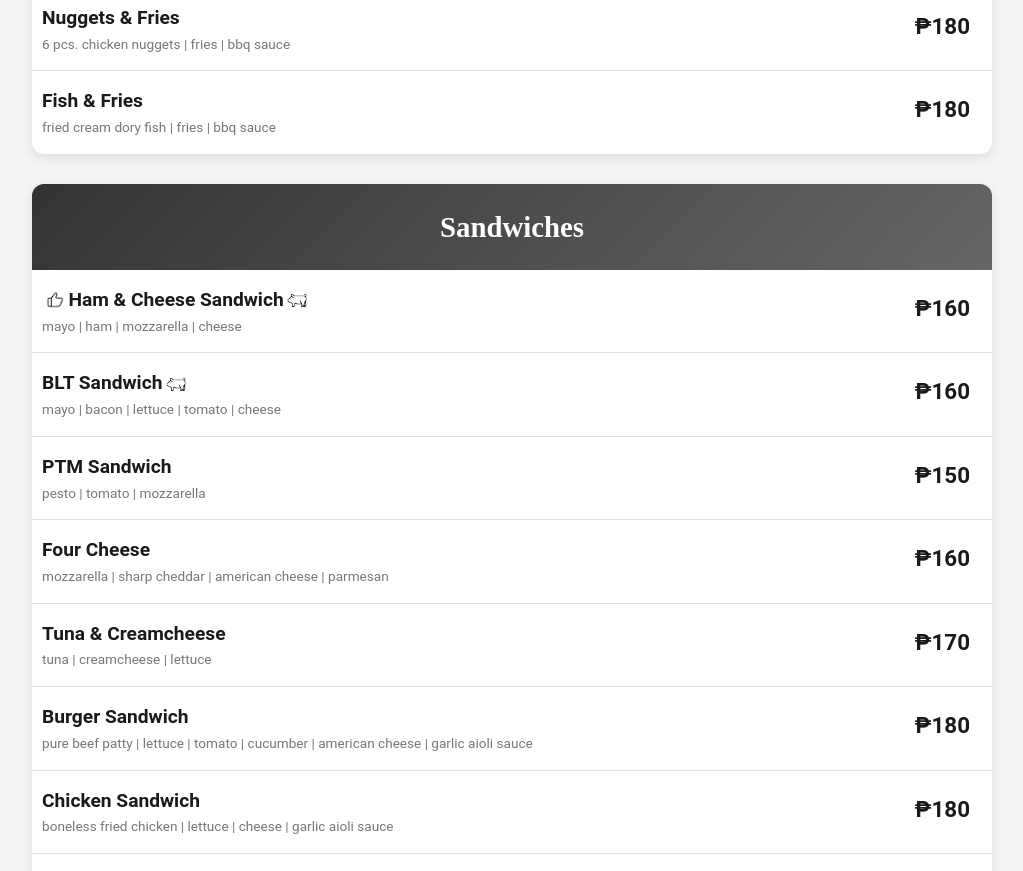
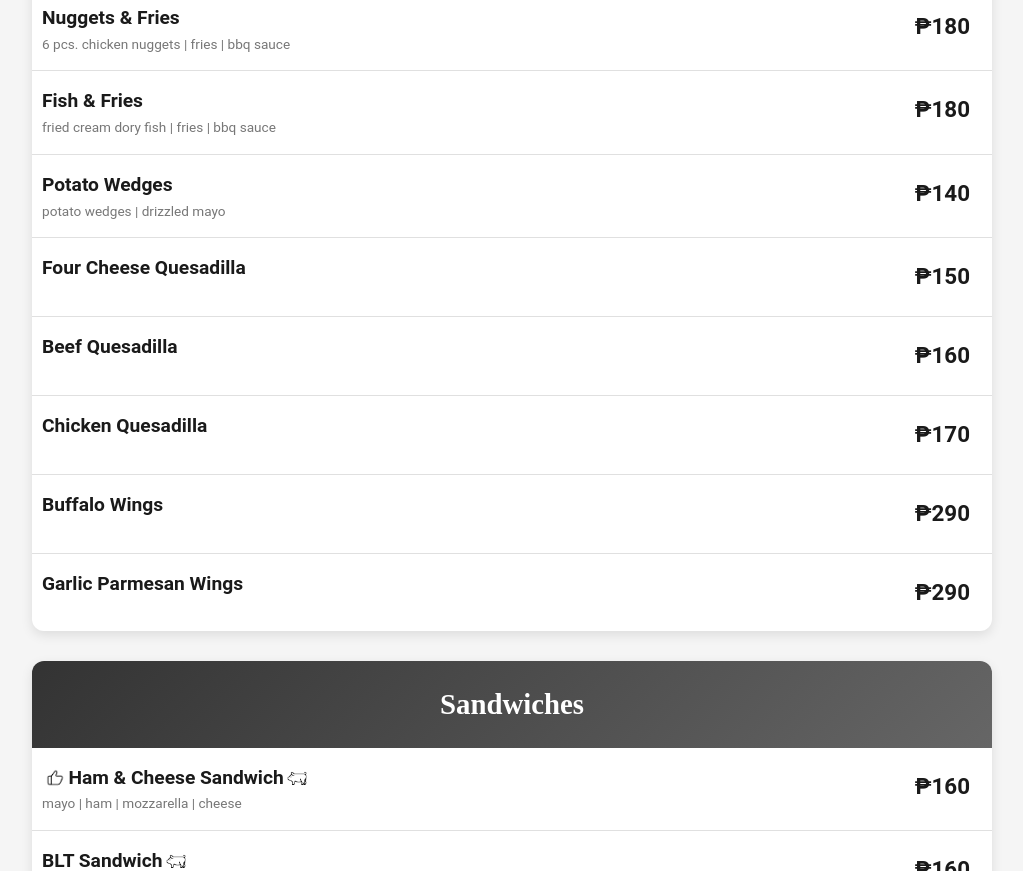
Before and after one commit to Darry17/Pan-Grill-Web-based-app, a plain HTML site: page index.html in a window 1280 px wide. Shown: the part 2922-3793 px from the top of the page, without its empty margins (128-1151 px from the left). Drawn offline with Linux system fonts and the light colour scheme.

Commit message:
completed pica pica

```diff
--- a/index.html
+++ b/index.html
@@ -322,6 +322,67 @@
                     </div>
                     <div class="item-price">₱180</div>
                 </div>
+
+                <div class="menu-item">
+                    <div class="item-info">
+                        <div class="tag-wrapper">
+                            <div class="item-name">Potato Wedges</div>
+                        </div>
+                        <div class="item-ingredients">potato wedges | drizzled mayo</div>
+                    </div>
+                    <div class="item-price">₱140</div>
+                </div>
+
+                <div class="menu-item">
+                    <div class="item-info">
+                        <div class="tag-wrapper">
+                            <div class="item-name">Four Cheese Quesadilla</div>
+                        </div>
+                        <div class="item-ingredients"></div>
+                    </div>
+                    <div class="item-price">₱150</div>
+                </div>
+
+                <div class="menu-item">
+                    <div class="item-info">
+                        <div class="tag-wrapper">
+                            <div class="item-name">Beef Quesadilla</div>
+                        </div>
+                        <div class="item-ingredients"></div>
+                    </div>
+                    <div class="item-price">₱160</div>
+                </div>
+
+                <div class="menu-item">
+                    <div class="item-info">
+                        <div class="tag-wrapper">
+                            <div class="item-name">Chicken Quesadilla</div>
+                        </div>
+                        <div class="item-ingredients"></div>
+                    </div>
+                    <div class="item-price">₱170</div>
+                </div>
+
+                <div class="menu-item">
+                    <div class="item-info">
+                        <div class="tag-wrapper">
+                            <div class="item-name">Buffalo Wings</div>
+                        </div>
+                        <div class="item-ingredients"></div>
+                    </div>
+                    <div class="item-price">₱290</div>
+                </div>
+
+                <div class="menu-item">
+                    <div class="item-info">
+                        <div class="tag-wrapper">
+                            <div class="item-name">Garlic Parmesan Wings</div>
+                        </div>
+                        <div class="item-ingredients"></div>
+                    </div>
+                    <div class="item-price">₱290</div>
+                </div>
+
             </div>
         </div>
 
```
